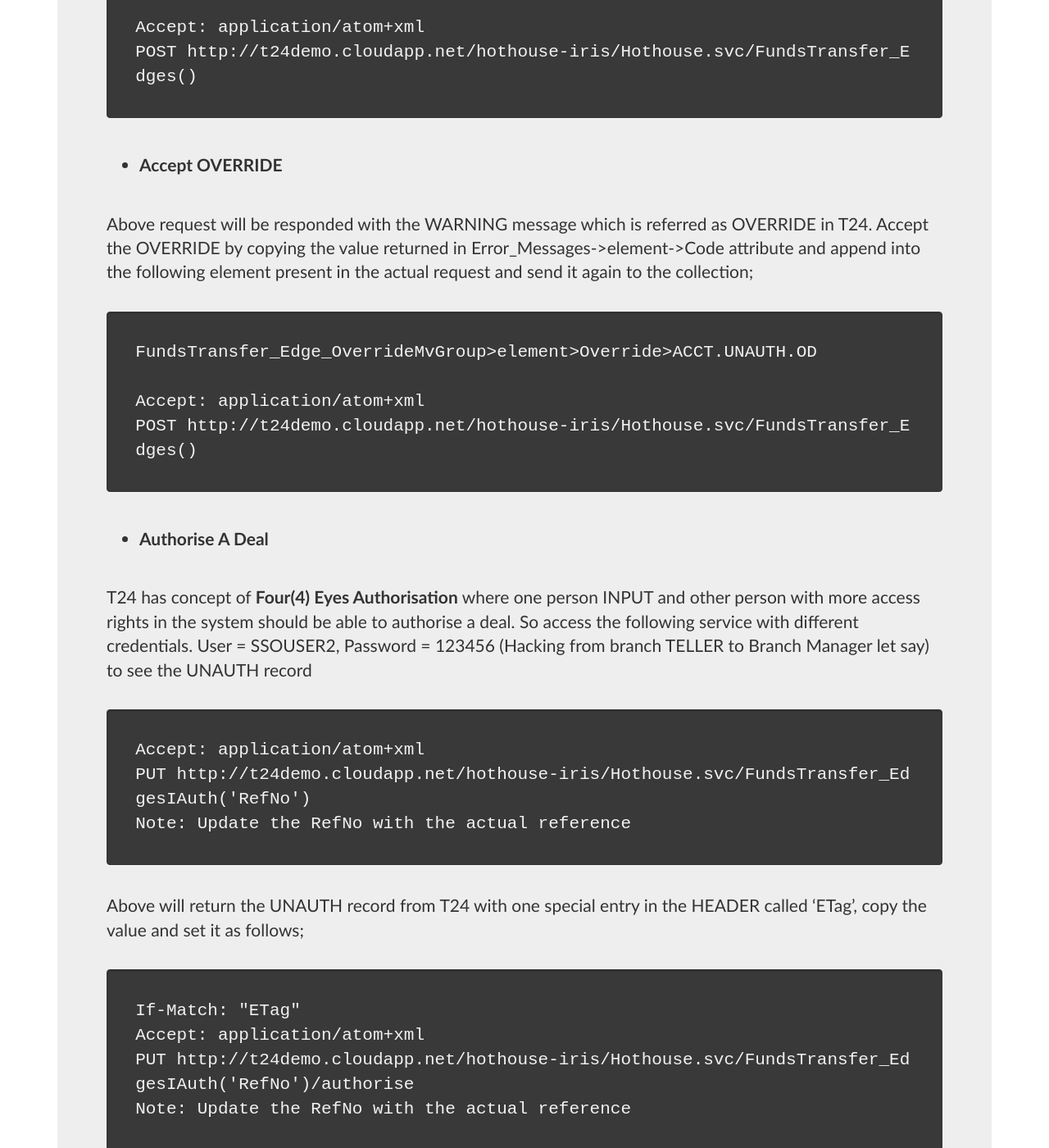
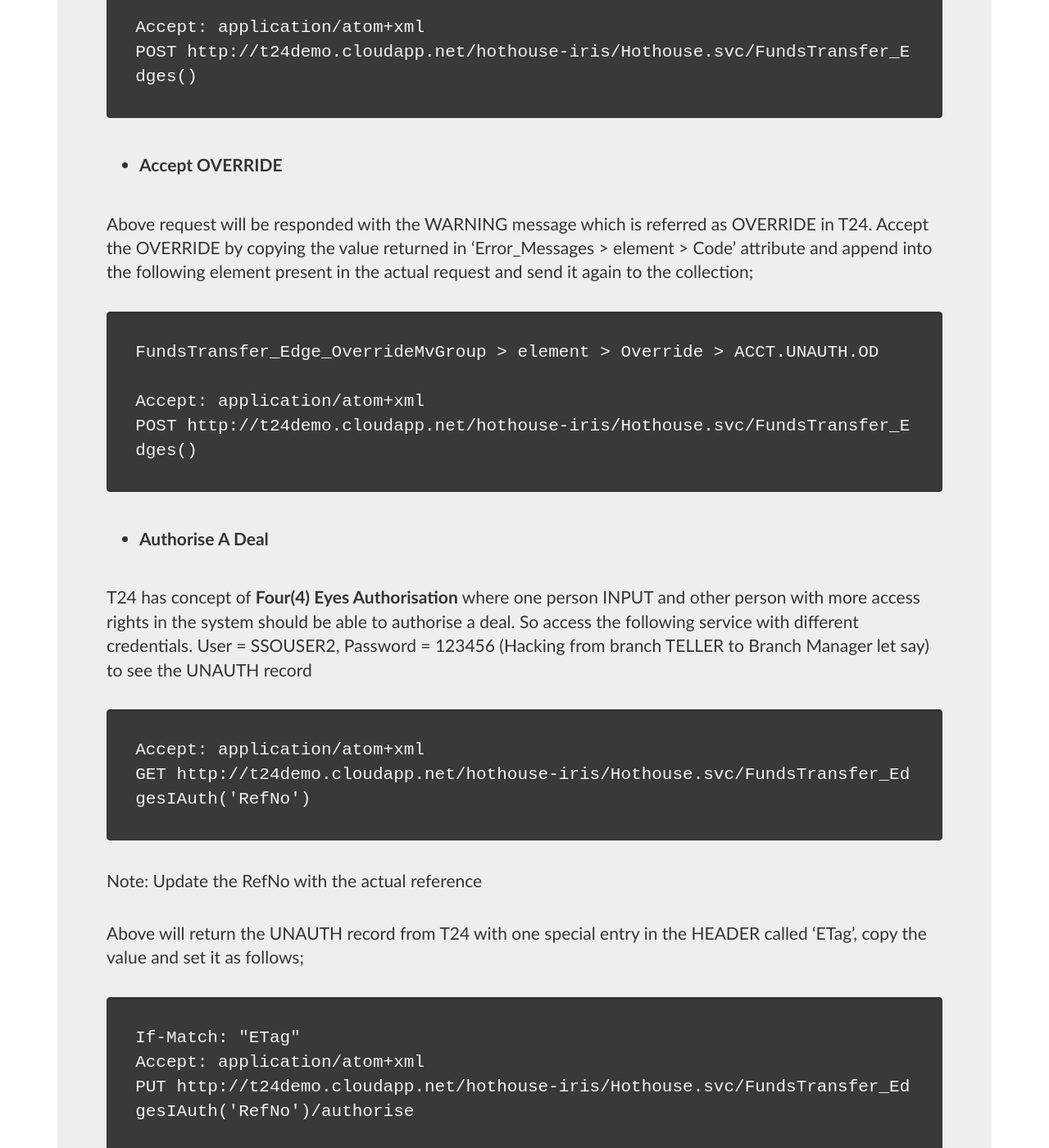
Before and after one commit to temenostech/TemenosHypermediaAPI, a Jekyll site: the page built from index.md, in a window 1280 px wide and 1400 px high, scrolled down 3216 px. Shown: the whole window at 82% size. Built offline with Jekyll 4.4.1, drawn with Linux system fonts in a browser that asks for light colours; some web fonts are replaced; Markdown is read by kramdown in place of the engine named in the settings; some of the changed text lies outside the part shown.

Commit message:
Corrected few areas to define docs clearly

```diff
--- a/index.md
+++ b/index.md
@@ -78,7 +78,7 @@ POST http://t24demo.cloudapp.net/hothouse-iris/Hothouse.svc/FundsTransfer_Edges(
 
 <pre>
 
-DebitAcctNo	: 61522	[Bank's Internal Account to payout prizes]
+DebitAcctNo		: 61522	[Bank's Internal Account to payout prizes]
 DebitCurrency	: GBP
 DebitAmount 	: 15.0	[Make sure you remove the m:null="true" attribute from the node]
 CreditAcctNo	: 64637 [Bank Customer who won the prize]
@@ -91,10 +91,10 @@ POST http://t24demo.cloudapp.net/hothouse-iris/Hothouse.svc/FundsTransfer_Edges(
 
 - **Accept OVERRIDE**
 
-Above request will be responded with the WARNING message which is referred as OVERRIDE in T24. Accept the OVERRIDE by copying the value returned in Error_Messages->element->Code attribute and append into the following element present in the actual request and send it again to the collection;
+Above request will be responded with the WARNING message which is referred as OVERRIDE in T24. Accept the OVERRIDE by copying the value returned in 'Error_Messages > element > Code' attribute and append into the following element present in the actual request and send it again to the collection;
 
 <pre>
-FundsTransfer_Edge_OverrideMvGroup>element>Override>ACCT.UNAUTH.OD
+FundsTransfer_Edge_OverrideMvGroup > element > Override > ACCT.UNAUTH.OD
 
 Accept: application/atom+xml
 POST http://t24demo.cloudapp.net/hothouse-iris/Hothouse.svc/FundsTransfer_Edges()
@@ -107,9 +107,9 @@ User = SSOUSER2, Password = 123456 (Hacking from branch TELLER to Branch Manager
 
 <pre>
 Accept: application/atom+xml
-PUT http://t24demo.cloudapp.net/hothouse-iris/Hothouse.svc/FundsTransfer_EdgesIAuth('RefNo')
+GET http://t24demo.cloudapp.net/hothouse-iris/Hothouse.svc/FundsTransfer_EdgesIAuth('RefNo')
+</pre>
 Note: Update the RefNo with the actual reference
-</pre>
 
 Above will return the UNAUTH record from T24 with one special entry in the HEADER called 'ETag', copy the value and set it as follows;
 
@@ -117,8 +117,8 @@ Above will return the UNAUTH record from T24 with one special entry in the HEADE
 If-Match: "ETag"
 Accept: application/atom+xml
 PUT http://t24demo.cloudapp.net/hothouse-iris/Hothouse.svc/FundsTransfer_EdgesIAuth('RefNo')/authorise
+</pre>
 Note: Update the RefNo with the actual reference
-</pre>
 
 - **Verify Transaction**
 
```
Also changed, not shown: other parts of index.md (+1 -1 lines).
